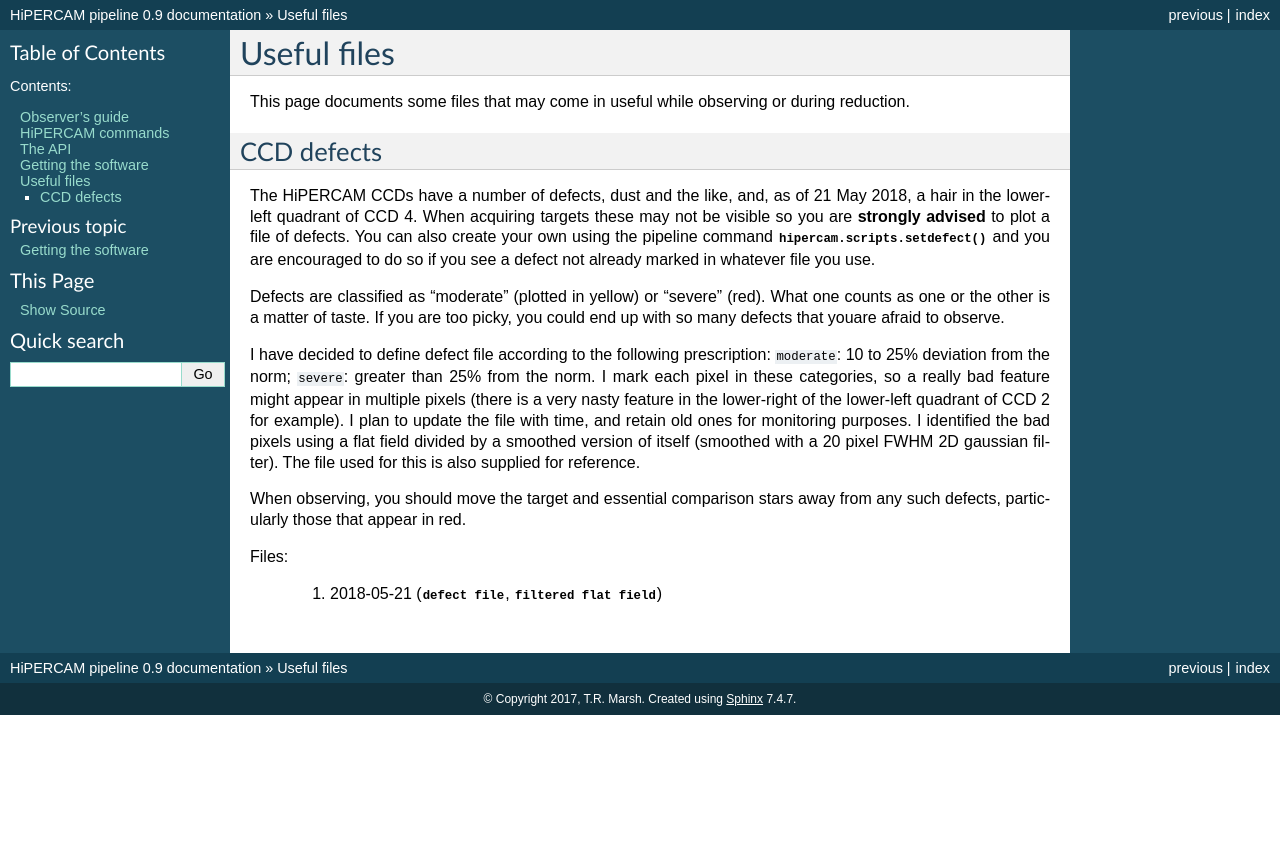
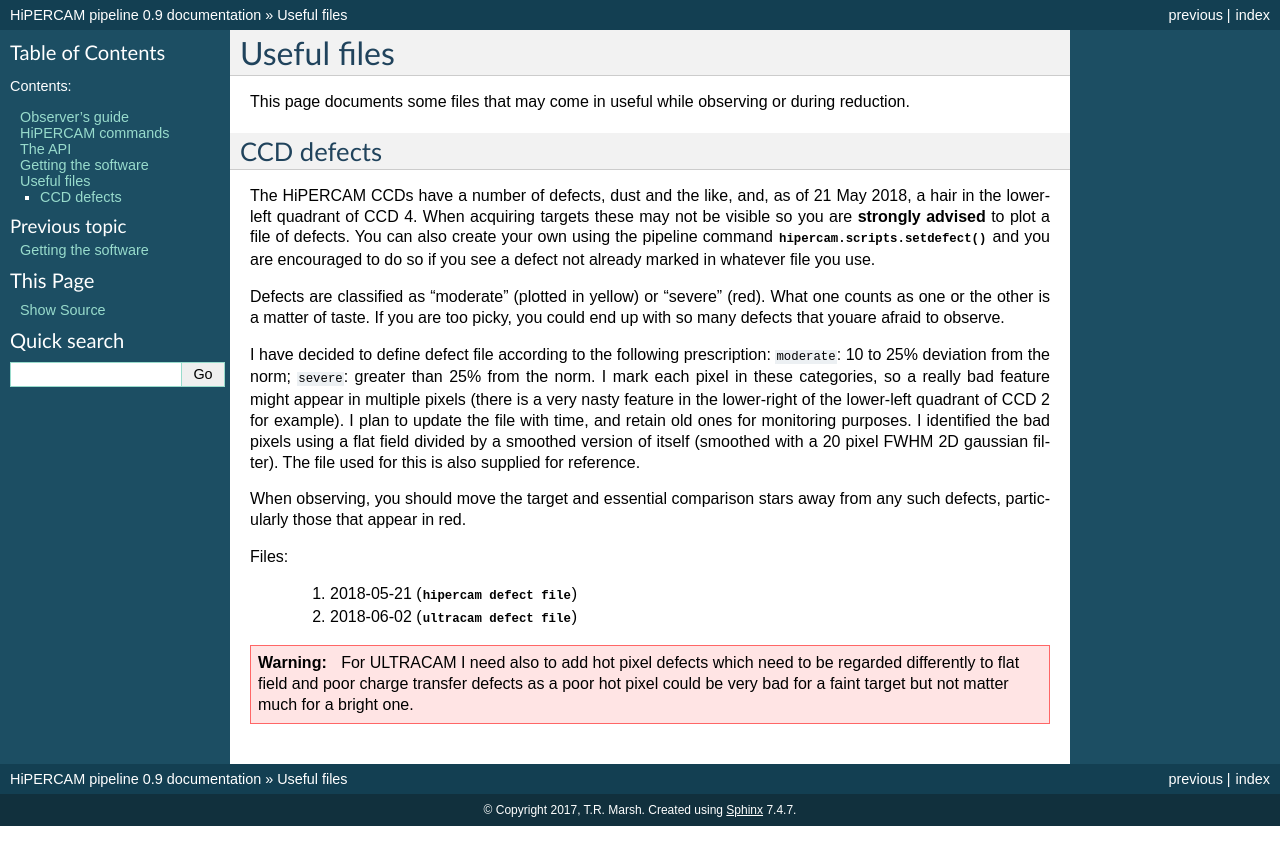
Before and after one commit to HiPERCAM/hipercam, a Sphinx documentation site: the page built from docs/files.rst, in a window 1280 px wide. Shown: the top 865 px of the page. Built offline with Sphinx 7.4.7, drawn with Linux system fonts in a browser that asks for light colours; formulas are drawn with MathJax 3.

Commit message:
added in file of defects for ultracam to the docs

```diff
--- a/docs/files.rst
+++ b/docs/files.rst
@@ -40,5 +40,14 @@ from any such defects, particularly those that appear in red.
 
 Files:
 
-  1. 2018-05-21 (:download:`defect file <hipercam_defects_2018_05_21.dft>`,
-     :download:`filtered flat field <filtered_flat_2018_05_21.hcm>`)
+  1. 2018-05-21 (:download:`hipercam defect file
+     <hipercam_defects_2018_05_21.dft>`)
+
+  2. 2018-06-02 (:download:`ultracam defect file
+     <ultracam_defects_2018_06_02.dft>`)
+
+.. Warning::
+   For ULTRACAM I need also to add hot pixel defects which need to be regarded
+   differently to flat field and poor charge transfer defects as a poor hot
+   pixel could be very bad for a faint target but not matter much for a bright
+   one.
```
Also changed, not shown: 1 other file.
